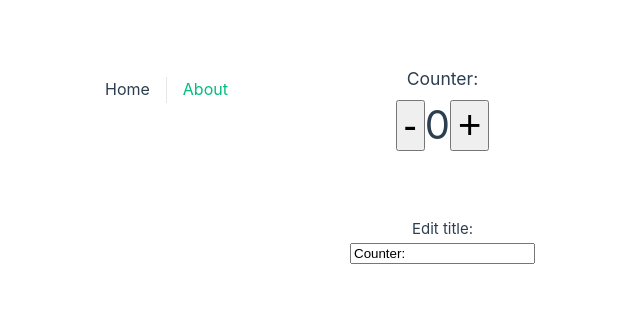
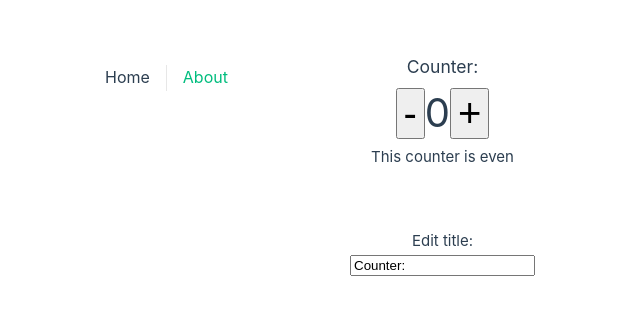
Before and after one commit to brunnoDatum/vue-composition-api-basics, a Vue app: page / in a window 1280 px wide. Shown: the part 235-550 px from the top of the page, without its empty margins (310-950 px from the left). Built offline with nearby package versions, Linux system fonts and the light colour scheme.

Commit message:
Add computed properties

```diff
--- a/src/views/HomeView.vue
+++ b/src/views/HomeView.vue
@@ -8,6 +8,8 @@
       <button class="btn" @click="increaseCounter">+</button>
     </div>
 
+    <p>This counter is {{ oddEven }}</p>
+
     <div class="edit">
       <h4>Edit title:</h4>
       <input type="text" v-model="title" />
@@ -16,7 +18,7 @@
 </template>
 
 <script setup>
-import { ref } from "vue";
+import { ref, computed } from "vue";
 
 const counter = ref(0);
 const title = ref("Counter:");
@@ -28,6 +30,13 @@ const increaseCounter = () => {
 const decreaseCounter = () => {
   counter.value--;
 };
+
+const oddEven = computed(() => {
+  if (counter.value % 2 === 0) {
+    return "even";
+  }
+  return "odd";
+});
 </script>
 
 <style>
```
